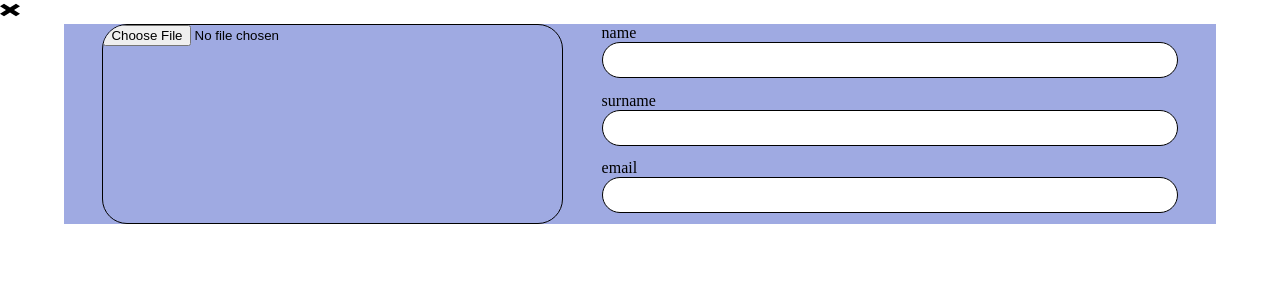
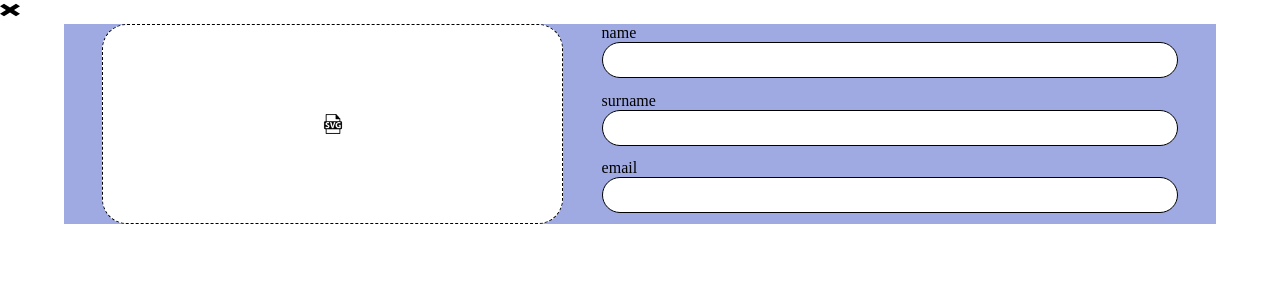
Before and after one commit to AbdurakhmonAbdukhamidov/Resume_for_web_front_end, a PHP site: page /AddUserForm.php in a window 1280 px wide. Shown: the top 300 px of the page. Run offline with PHP 8.4, Linux system fonts and the light colour scheme.

Commit message:
UserFormPhotoDone

```diff
--- a/AddUserForm.php
+++ b/AddUserForm.php
@@ -18,6 +18,9 @@
 
             <div class="block1">
                 <div class="photo">
+                    <div class="img">
+                    <img src="/images/svg-file-format-variant.png" alt="">
+                    </div>
                    <input type="file">
                 </div>
                 <div class="inputs">
--- a/Style/AdduserForm.css
+++ b/Style/AdduserForm.css
@@ -28,12 +28,27 @@
     display: flex;
     justify-content: center;
     align-items: center;
+    overflow: hidden;
+    position: relative;
+
 }
 
-.photo::after{
-    content: ' ';
-    src: url();
+.photo .img{
+    position: absolute;
+    top: 0;
+    left: 0;
+    width: 100%;
+    height: 100%;
+    display: flex;
+    justify-content: center;
+    align-items: center;
+    background: #fff;
+    border: 1px dashed #000;
+    border-radius: 25px;
+    z-index: 1;
 }
+
+
 .inputs{
     width: 50%;
     height: 200px;
@@ -50,6 +65,14 @@ input{
     border-radius: 25px;
 }
 
+.photo input{
+
+    z-index: 100;
+    opacity: 0;
+}
+
+
+
 img{
     width: 20px;
     height: 20px;
```
Also changed, not shown: images/svg-file-format-variant.png (added).
